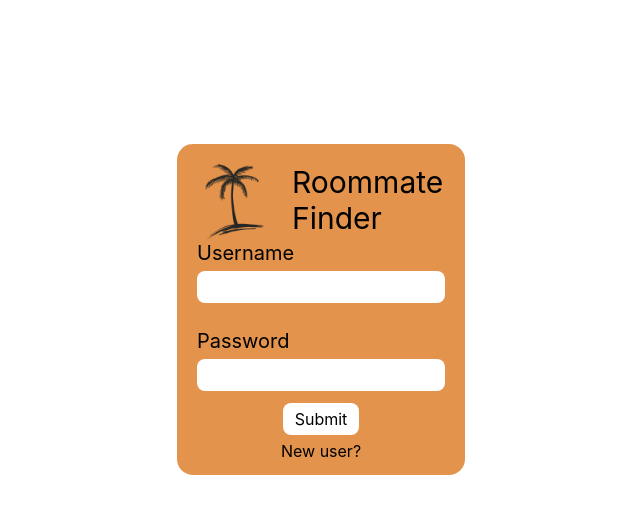
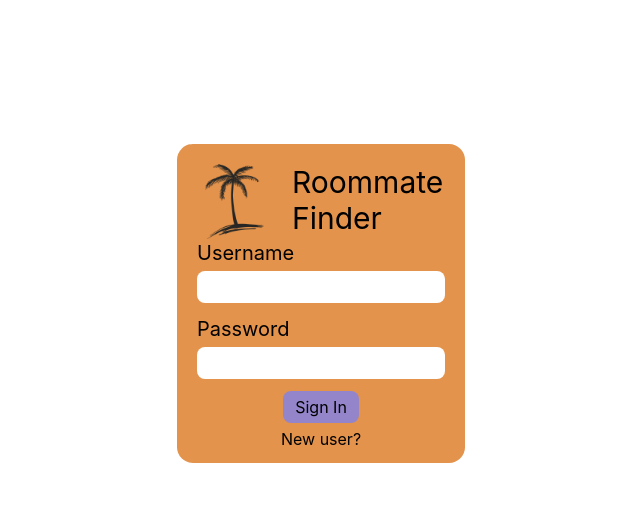
Before and after one commit to GiselleAA/roommate-finder, a React (Create React App) app in the folder Client/: page / in a window 1280 px wide. Shown: the top 514 px of the page, without its empty margins (319-959 px from the left). Built offline with nearby package versions, Linux system fonts and the light colour scheme.

Commit message:
implemented mysql db and added functioning sign in form

```diff
--- a/Client/src/App.js
+++ b/Client/src/App.js
@@ -23,11 +23,11 @@ function App() {
           <h3 className='pl-5 text-3xl text-black'>Roommate<br></br>Finder</h3>
         </div>
         <label className='block mb-1 text-xl text-black' htmlFor='username'>Username</label>
-        <input className='w-full h-8 p-1 mb-6 rounded-lg focus:outline-none' id='username' type='text' value={username} onChange={(e) => setUsername(e.target.value)} />
+        <input className='w-full h-8 p-1 mb-3 rounded-lg focus:outline-none' id='username' type='text' value={username} onChange={(e) => setUsername(e.target.value)} />
         <label className='block mb-1 text-xl text-black' htmlFor='password'>Password</label>
         <input className='w-full h-8 p-1 mb-3 rounded-lg focus:outline-none' id='password' type='password' value={password} onChange={(e) => setPassword(e.target.value)} />
         <div className='flex justify-center'>
-          <button className='px-3 py-1 p rounded-lg bg-white' type='submit'>Submit</button>
+          <button className='px-3 py-1 p rounded-lg bg-theme-purple text-black' type='submit'>Sign In</button>
         </div>
         <a className='block text-center pt-1' href="http://localhost:8080/register">New user?</a>
       </form>
--- a/Client/tailwind.config.js
+++ b/Client/tailwind.config.js
@@ -6,8 +6,9 @@ module.exports = {
   theme: {
     extend: {
       colors: {
-        'theme-orange':'#E3934C'
-      }
+        'theme-orange':'#E3934C',
+        'theme-purple':'#9485CA',
+      },
     },
   },
   plugins: [],
```
